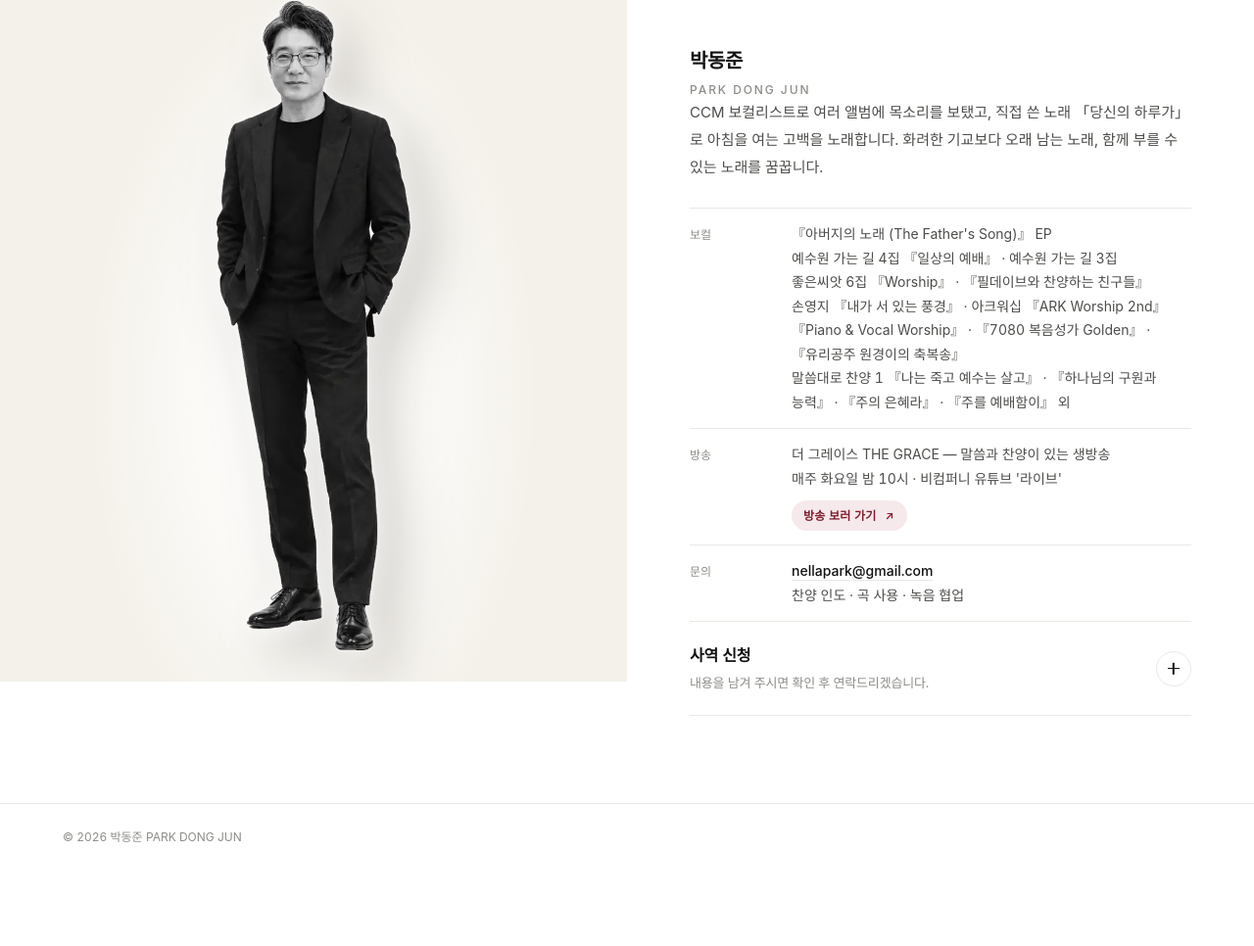
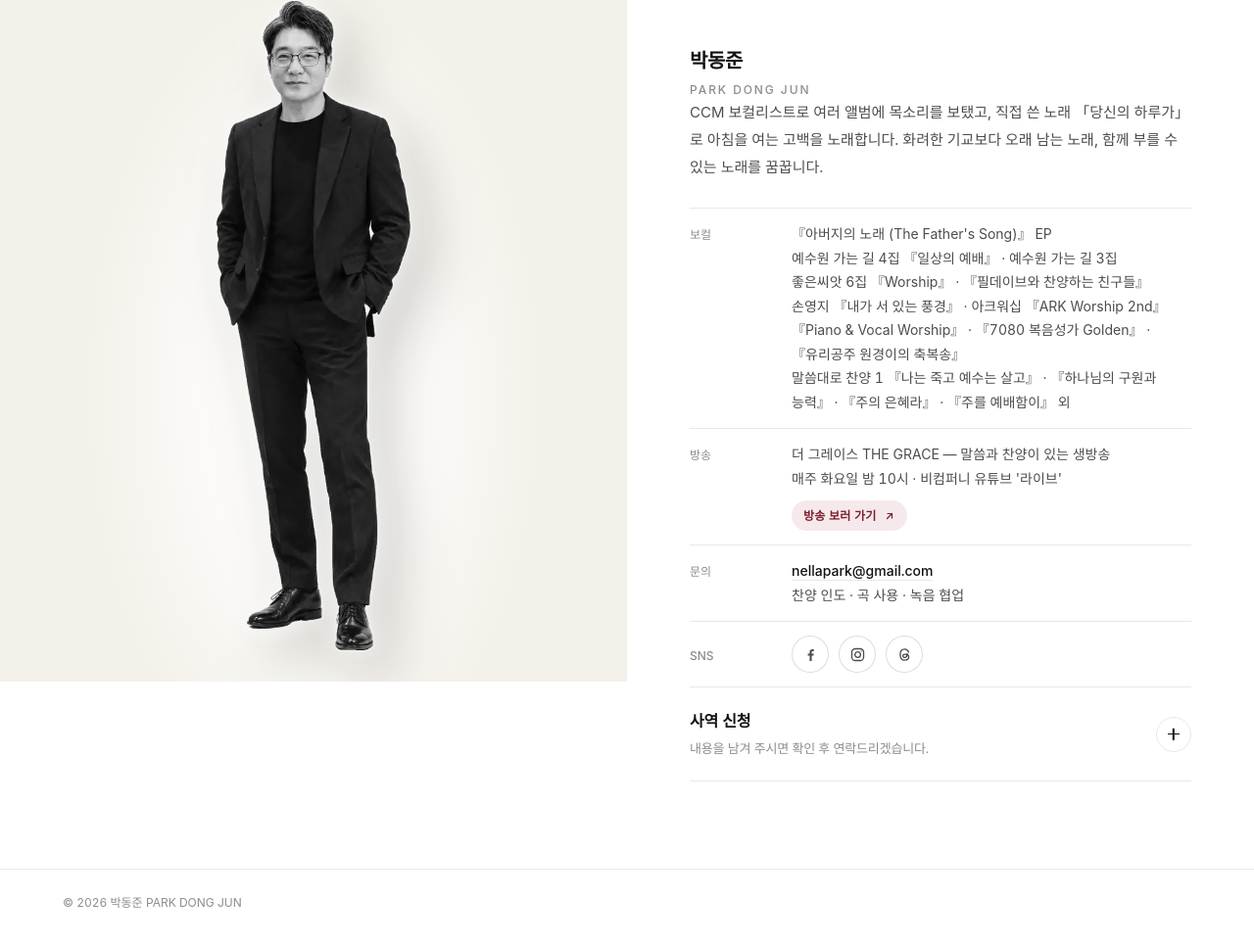
Before and after one commit to nellapark-cloud/songs, a plain HTML site: page index.html in a window 1280 px wide. Shown: the part 2593-3559 px from the top of the page at 98% size. Drawn offline with Linux system fonts and the light colour scheme; no server answers; a web font is replaced by a local one.

Commit message:
Update index.html

```diff
--- a/index.html
+++ b/index.html
@@ -57,6 +57,8 @@ nav a:hover{color:var(--ink)}
 .social{display:flex;gap:10px;margin-top:-8px}
 .social a{display:flex;align-items:center;justify-content:center;width:38px;height:38px;border-radius:50%;border:1px solid rgba(0,0,0,.14);color:var(--ink2);background:rgba(255,255,255,.35);transition:color .2s,border-color .2s,background .2s}
 .social a:hover{color:#fff;background:var(--accent);border-color:var(--accent)}
+.credits .social{margin-top:0}
+.credits #sns em{padding-top:10px}
 .hero .np-bar{background:rgba(0,0,0,.12)}
 .hero .ctl button:hover{background:rgba(255,255,255,.6)}
 .hero .ctl button.play:hover{background:#000}
@@ -420,6 +422,7 @@ body.lock{overflow:hidden}
         <li><em>보컬</em><span>『아버지의 노래 (The Father's Song)』 EP<br>예수원 가는 길 4집 『일상의 예배』 · 예수원 가는 길 3집<br>좋은씨앗 6집 『Worship』 · 『필데이브와 찬양하는 친구들』<br>손영지 『내가 서 있는 풍경』 · 아크워십 『ARK Worship 2nd』<br>『Piano &amp; Vocal Worship』 · 『7080 복음성가 Golden』 · 『유리공주 원경이의 축복송』<br>말씀대로 찬양 1 『나는 죽고 예수는 살고』 · 『하나님의 구원과 능력』 · 『주의 은혜라』 · 『주를 예배함이』 외</span></li>
         <li id="broadcast"><em>방송</em><span>더 그레이스 THE GRACE — 말씀과 찬양이 있는 생방송<br>매주 화요일 밤 10시 · 비컴퍼니 유튜브 '라이브'<br><a class="air" id="air" href="https://www.youtube.com/@BeecompanyCCM/streams" target="_blank" rel="noopener"><i></i><b id="airTxt">방송 보러 가기</b><svg width="12" height="12" viewBox="0 0 24 24" fill="none" stroke="currentColor" stroke-width="2.4" stroke-linecap="round" stroke-linejoin="round" aria-hidden="true"><path d="M7 17 17 7"/><path d="M8 7h9v9"/></svg></a></span></li>
         <li id="contact"><em>문의</em><span><a class="mail" href="mailto:nellapark@gmail.com">nellapark@gmail.com</a><br>찬양 인도 · 곡 사용 · 녹음 협업</span></li>
+        <li id="sns"><em>SNS</em><span><nav class="social" aria-label="SNS 링크"><a href="https://www.facebook.com/daniel.park.984786" target="_blank" rel="noopener" aria-label="페이스북"><svg width="17" height="17" viewBox="0 0 24 24" fill="currentColor" aria-hidden="true"><path d="M13.5 21v-7.5h2.6l.4-3h-3V8.6c0-.9.3-1.5 1.5-1.5h1.6V4.4c-.3 0-1.2-.1-2.3-.1-2.3 0-3.8 1.4-3.8 3.9v2.3H7.9v3h2.6V21z"/></svg></a><a href="https://www.instagram.com/d_a_n_y_j_p/" target="_blank" rel="noopener" aria-label="인스타그램"><svg width="17" height="17" viewBox="0 0 24 24" fill="none" stroke="currentColor" stroke-width="1.9" aria-hidden="true"><rect x="3.5" y="3.5" width="17" height="17" rx="5"/><circle cx="12" cy="12" r="4"/><circle cx="17.2" cy="6.8" r=".9" fill="currentColor" stroke="none"/></svg></a><a href="https://www.threads.com/@d_a_n_y_j_p" target="_blank" rel="noopener" aria-label="스레드"><svg width="17" height="17" viewBox="0 0 24 24" fill="none" stroke="currentColor" stroke-width="1.9" stroke-linecap="round" aria-hidden="true"><path d="M17.6 8.4C16.7 5.6 14.6 4 11.9 4 8 4 5.5 7 5.5 12s2.5 8 6.4 8c3.3 0 5.9-1.9 5.9-4.7 0-2.4-1.9-3.9-5-3.9-2.2 0-3.6 1-3.6 2.5 0 1.3 1.1 2.2 2.6 2.2 2.6 0 3.6-2.1 3.6-5.6"/></svg></a></nav></span></li>
       </ul>
       <details class="mbox" id="mbox">
       <summary><span class="t">사역 신청<small>내용을 남겨 주시면 확인 후 연락드리겠습니다.</small></span><span class="pm" aria-hidden="true"></span></summary>
```
